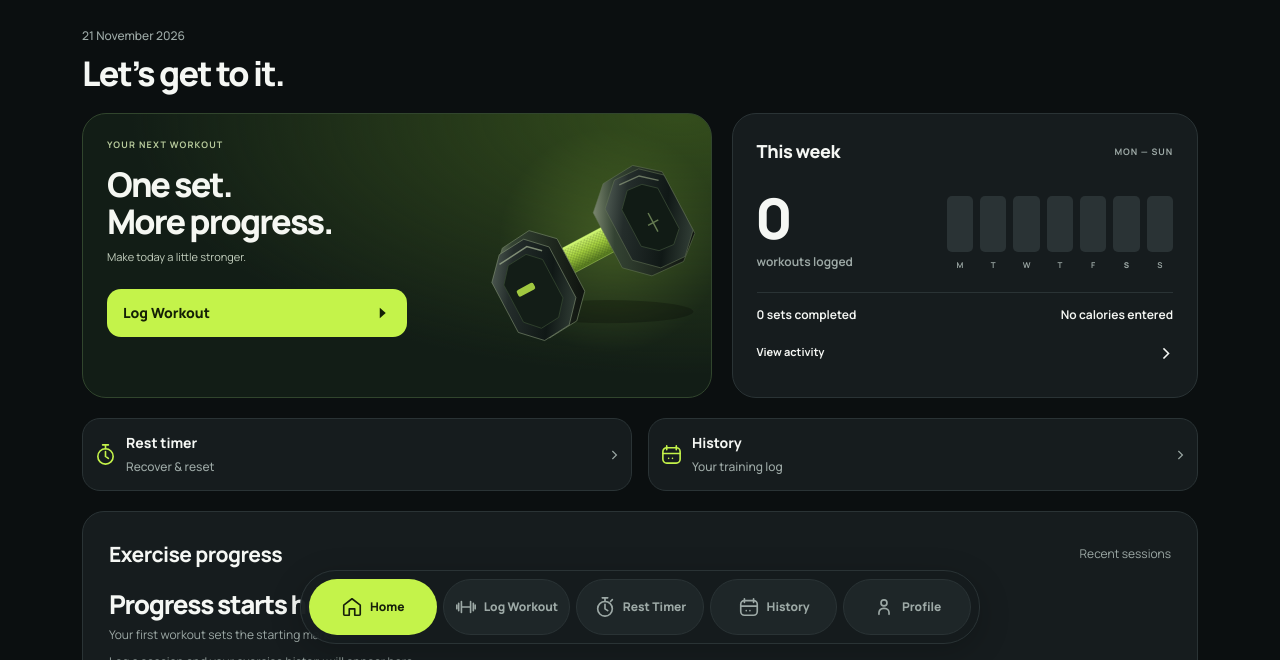
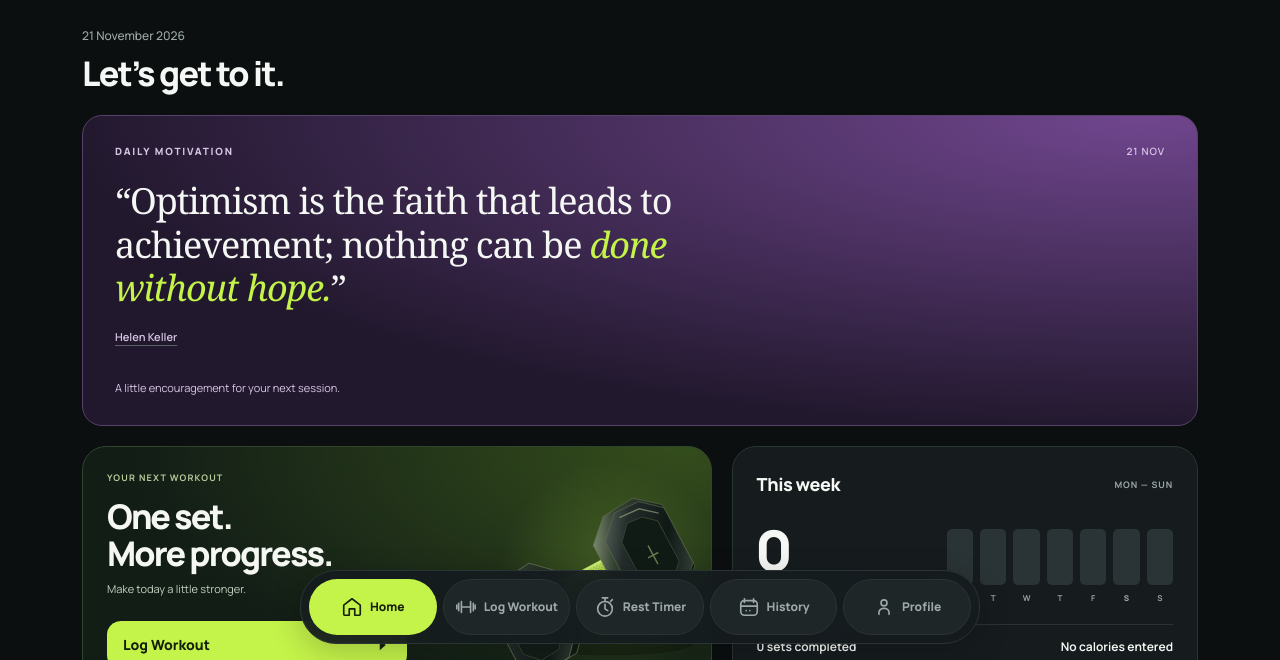
Before and after one commit to KushaCodes1901/setlog, a plain HTML site: page index.html in a window 1280 px wide. Shown: the part 140-800 px from the top of the page. Drawn offline with Linux system fonts and the light colour scheme.

Commit message:
Add daily motivation cards with gradient themes

```diff
--- /dev/null
+++ b/assets/css/daily-motivation.css
@@ -0,0 +1,62 @@
+.daily-motivation {
+  --poster-text: #f5f7f4;
+  --poster-muted: #c2d2b6;
+  --poster-base: #121d16;
+  --poster-glow: #476826;
+  --poster-border: #3b512e;
+  position: relative;
+  isolation: isolate;
+  display: flex;
+  flex-direction: column;
+  gap: 24px;
+  min-height: 292px;
+  margin-top: 22px;
+  padding: 24px;
+  border: 1px solid var(--poster-border);
+  border-radius: 20px;
+  background: radial-gradient(ellipse at 95% 0%, var(--poster-glow) 0, transparent 72%), var(--poster-base);
+  color: var(--poster-text);
+  overflow: hidden;
+}
+.daily-motivation-header { display: flex; justify-content: space-between; align-items: center; gap: 16px; }
+.daily-motivation .daily-motivation-label, .daily-motivation-edition {
+  margin: 0;
+  color: var(--poster-muted);
+  font-size: 9px;
+  line-height: 1.5;
+  font-weight: 800;
+  letter-spacing: .18em;
+  text-transform: uppercase;
+}
+.daily-motivation-edition { white-space: nowrap; letter-spacing: .1em; font-weight: 600; }
+.daily-motivation-body { flex: 1; display: flex; flex-direction: column; justify-content: center; align-items: flex-start; }
+.daily-motivation .daily-motivation-text {
+  max-width: 29ch;
+  margin: 0;
+  padding: 0;
+  border: 0;
+  color: var(--poster-text);
+  font: 400 clamp(26px, 5.8vw, 35px)/1.2 Georgia, 'Times New Roman', serif;
+  letter-spacing: -.03em;
+  text-wrap: pretty;
+  overflow-wrap: anywhere;
+}
+.daily-motivation-text em { color: var(--lime); font-style: italic; }
+.daily-motivation-author { display: inline-flex; align-items: center; min-height: 44px; max-width: 100%; margin-top: 6px; color: var(--poster-muted); font-size: 11px; font-weight: 600; text-decoration: underline; text-decoration-color: #9eada779; text-underline-offset: 4px; }
+.daily-motivation-author:hover { color: var(--poster-text); }
+.daily-motivation-author:focus-visible { outline: 2px solid var(--lime); outline-offset: 3px; border-radius: 3px; }
+.daily-motivation .daily-motivation-note { margin: 0; color: var(--poster-muted); font-size: 10px; line-height: 1.6; }
+/* A shared corner glow echoes the Home workout card, with five color mixes. */
+.daily-motivation[data-style='forest'] { --poster-base: #121d16; --poster-glow: #476826; --poster-border: #3b512e; --poster-muted: #c2d2b6; }
+.daily-motivation[data-style='teal'] { --poster-base: #102323; --poster-glow: #236d65; --poster-border: #315a55; --poster-muted: #bbd9d4; }
+.daily-motivation[data-style='amethyst'] { --poster-base: #21182d; --poster-glow: #70468e; --poster-border: #59406b; --poster-muted: #d7c5e5; }
+.daily-motivation[data-style='indigo'] { --poster-base: #151e31; --poster-glow: #3d5f98; --poster-border: #374c6c; --poster-muted: #c4d2e7; }
+.daily-motivation[data-style='berry'] { --poster-base: #291922; --poster-glow: #8d405f; --poster-border: #68384b; --poster-muted: #e3c2d0; }
+.daily-motivation[data-length='long'] .daily-motivation-text { font-size: clamp(24px, 5.2vw, 31px); }
+@media (min-width: 600px) {
+  .daily-motivation { min-height: 270px; padding: 28px 32px; gap: 20px; }
+  .daily-motivation .daily-motivation-text { font-size: 36px; }
+  .daily-motivation[data-length='long'] .daily-motivation-text { font-size: 30px; }
+  .daily-motivation .daily-motivation-label, .daily-motivation-edition { font-size: 10px; }
+  .daily-motivation .daily-motivation-note { font-size: 11px; }
+}
--- a/assets/js/app.js
+++ b/assets/js/app.js
@@ -727,6 +727,7 @@ function renderRecordsReport(records, sessions) {
   report.querySelectorAll('[data-home-action]').forEach(button => { button.onclick = () => selectView(button.dataset.homeAction); });
   report.insertBefore(homeDashboard.render(sessions, () => { historyCalendar.select(new Date().toLocaleDateString('en-GB')); selectView('history'); }), report.querySelector('.home-quick-actions'));
   report.querySelector('.home-message').textContent = new Date().toLocaleDateString('en-GB', { day: 'numeric', month: 'long', year: 'numeric' });
+  report.querySelector('.home-welcome').append(dailyMotivation.render(sessions));
   const log = report.querySelector('.home-log-button');
   log.querySelector('span').textContent = hasDraft ? 'Resume workout' : 'Log Workout';
   log.onclick = () => selectView('log', { restoreScroll: true });
@@ -1133,8 +1134,17 @@ window.addEventListener('storage', event => {
   if (event.key === storageKey && activeView === 'home') showHome();
   if (event.key === storageKey && activeView === 'profile') appProfile.show();
 });
+function refreshHomeMotivation() {
+  if (document.hidden || activeView !== 'home') return;
+  try {
+    if (dailyMotivation.refresh(readStorage().sessions)) {
+      document.querySelector('.home-message').textContent = new Date().toLocaleDateString('en-GB', { day: 'numeric', month: 'long', year: 'numeric' });
+    }
+  } catch {}
+}
+setInterval(refreshHomeMotivation, 60000);
 document.addEventListener('visibilitychange', () => {
-  if (!document.hidden) refreshToday();
+  if (!document.hidden) { refreshToday(); refreshHomeMotivation(); }
 });
 if ('serviceWorker' in navigator && location.protocol !== 'file:') {
   navigator.serviceWorker.register('./sw.js', { updateViaCache: 'none' }).then(registration => {
--- /dev/null
+++ b/assets/js/daily-motivation.js
@@ -0,0 +1,128 @@
+const dailyMotivation = (() => {
+  const storageKey = 'setlog-daily-motivation-v1';
+  const all = ['ready', 'rest', 'done', 'return'];
+  const messages = [
+    { id: 'king-adjust', text: 'Champions adjust.', author: 'Billie Jean King', source: 'https://www.billiejeanking.com/battle-of-the-sexes/', contexts: all },
+    { id: 'king-pressure', text: 'Pressure is a privilege.', author: 'Billie Jean King', source: 'https://www.billiejeanking.com/tennis/', contexts: ['ready'] },
+    { id: 'serena-believe', text: 'You have to continue to work hard and believe in yourself.', author: 'Serena Williams', source: 'https://www.wtatennis.com/news/1440009/serena-williams-is-us-open-ready-i-have-more-fire-in-my-belly', contexts: ['ready', 'done', 'return'] },
+    { id: 'keller-hope', text: 'Optimism is the faith that leads to achievement; nothing can be done without hope.', author: 'Helen Keller', source: 'https://afb.org/about-afb/history/helen-keller/helen-keller-quotes/helen-keller-quotes-optimism', contexts: all },
+    { id: 'clear-systems', text: 'You do not rise to the level of your goals. You fall to the level of your systems.', author: 'James Clear', source: 'https://jamesclear.com/quotes/you-do-not-rise-to-the-level-of-your-goals-you-fall-to-the-level-of-your-systems', contexts: ['ready', 'done'] },
+    { id: 'roosevelt-arena', text: 'The credit belongs to the man who is actually in the arena', author: 'Theodore Roosevelt', source: 'https://www.theodorerooseveltcenter.org/encyclopedia/culture-and-society/man-in-the-arena/', contexts: ['ready', 'done'] },
+    ...[
+      ['show-up', 'Show up for yourself. Let today’s effort be enough.', all],
+      ['pace', 'Your pace can change. Your direction can stay.', all],
+      ['focus', 'Bring your focus. Make the next step count.', ['ready']],
+      ['ordinary', 'Strong routines are built one ordinary day at a time.', all],
+      ['quiet-work', 'Give yourself credit for the work nobody else sees.', ['done', 'rest']],
+      ['begin', 'Come as you are. Take the next step from here.', ['ready', 'return']],
+      ['kind', 'Keep your standards kind and your effort honest.', all],
+      ['courage', 'A little patience. A little courage. Another step forward.', all],
+      ['tomorrow', 'Save some energy for tomorrow. You’re building for the long run.', ['rest', 'done']],
+      ['back-yourself', 'Back yourself. Keep building something you can be proud of.', ['ready', 'done']],
+      ['one-day', 'One day at a time is still a way forward.', all],
+      ['curious', 'Stay curious. Small adjustments can open new doors.', all],
+      ['breathe', 'Leave room for both ambition and breathing space.', all],
+      ['real-life', 'Build a routine that has room for real life.', all],
+      ['again', 'There is strength in beginning again.', ['return', 'ready']],
+      ['quiet', 'Trust the quiet work. It counts too.', all],
+      ['recharge', 'You don’t have to earn a moment to recharge.', ['rest']],
+      ['rest-space', 'Give your next session a little breathing room.', ['rest']],
+      ['credit', 'You made time for yourself today. That deserves some credit.', ['done']],
+      ['fresh-start', 'Start from where you are, with what you have today.', ['return', 'ready']]
+    ].map(([id, text, contexts]) => ({ id, text, contexts }))
+  ];
+  let remembered;
+  const ordinal = date => Math.floor(Date.UTC(date.getFullYear(), date.getMonth(), date.getDate()) / 86400000);
+  const dayKey = date => [date.getFullYear(), String(date.getMonth() + 1).padStart(2, '0'), String(date.getDate()).padStart(2, '0')].join('-');
+
+  function sessionDay(value) {
+    if (typeof value !== 'string') return null;
+    const match = /^(\d{1,2})\/(\d{1,2})\/(\d{4})$/.exec(value);
+    if (!match) return null;
+    const [, d, m, y] = match.map(Number);
+    const date = new Date(y, m - 1, d);
+    return date.getFullYear() === y && date.getMonth() === m - 1 && date.getDate() === d ? ordinal(date) : null;
+  }
+
+  function contextFor(sessions, now) {
+    const today = ordinal(now);
+    const entries = sessions.map(session => ({ session, day: sessionDay(session.date) })).filter(entry => entry.day !== null && entry.day <= today);
+    const training = entries.filter(({ session }) => !session.restDay && session.exercises?.length);
+    if (training.some(entry => entry.day === today)) return 'done';
+    if (entries.some(entry => entry.day === today && entry.session.restDay)) return 'rest';
+    if (training.length && today - Math.max(...training.map(entry => entry.day)) >= 7) return 'return';
+    return 'ready';
+  }
+
+  function choose(context, now) {
+    const day = dayKey(now);
+    let saved = remembered;
+    if (remembered?.day !== day) {
+      try { saved = JSON.parse(localStorage.getItem(storageKey)) ?? remembered; } catch {}
+    }
+    const existing = messages.find(message => saved?.day === day && message.id === saved.id);
+    if (existing) { remembered = saved; return existing; }
+    const eligible = messages.filter(message => message.contexts.includes(context) && Boolean(message.author) === (ordinal(now) % 2 === 0));
+    const choices = eligible.filter(message => message.id !== saved?.id);
+    const message = choices[Math.floor(ordinal(now) / 2) % choices.length];
+    remembered = { day, id: message.id };
+    try { localStorage.setItem(storageKey, JSON.stringify(remembered)); } catch {}
+    return message;
+  }
+
+  function render(sessions, now = new Date()) {
+    const context = contextFor(sessions, now);
+    const message = choose(context, now);
+    const card = document.createElement('aside');
+    card.className = 'daily-motivation';
+    card.setAttribute('aria-label', 'Daily motivation');
+    card.dataset.day = dayKey(now);
+    card.dataset.message = message.id;
+    card.dataset.context = context;
+    const style = ['forest', 'teal', 'amethyst', 'indigo', 'berry'][Array.from(message.id).reduce((sum, letter) => sum + letter.charCodeAt(0), 0) % 5];
+    card.dataset.style = style;
+    card.dataset.length = message.text.length > 100 ? 'long' : 'short';
+    const header = document.createElement('div');
+    header.className = 'daily-motivation-header';
+    const label = document.createElement('p');
+    label.className = 'daily-motivation-label';
+    label.textContent = 'Daily motivation';
+    const edition = document.createElement('span');
+    edition.className = 'daily-motivation-edition';
+    edition.textContent = now.toLocaleDateString('en-GB', { day: '2-digit', month: 'short' });
+    header.append(label, edition);
+    const text = document.createElement(message.author ? 'blockquote' : 'p');
+    text.className = 'daily-motivation-text';
+    const words = message.text.split(' ');
+    const highlight = document.createElement('em');
+    highlight.textContent = words.splice(-Math.min(3, words.length)).join(' ');
+    text.append((message.author ? '“' : '') + (words.length ? words.join(' ') + ' ' : ''), highlight, message.author ? '”' : '');
+    const body = document.createElement('div');
+    body.className = 'daily-motivation-body';
+    body.append(text);
+    card.append(header, body);
+    if (message.author) {
+      const author = document.createElement('a');
+      author.className = 'daily-motivation-author';
+      author.textContent = message.author;
+      author.href = message.source;
+      author.target = '_blank';
+      author.rel = 'noopener noreferrer';
+      author.setAttribute('aria-label', 'Quote by ' + message.author + ' — read source (opens in a new tab)');
+      body.append(author);
+    }
+    const foot = document.createElement('p');
+    foot.className = 'daily-motivation-note';
+    foot.textContent = { ready: 'A little encouragement for your next session.', rest: 'Rest day logged. Make room to recharge.', done: 'Workout logged. Give yourself a little credit.', return: 'A fresh start, at your pace.' }[context];
+    card.append(foot);
+    return card;
+  }
+
+  function refresh(sessions, now = new Date()) {
+    const current = document.querySelector('.daily-motivation');
+    if (!current || (current.dataset.day === dayKey(now) && current.dataset.context === contextFor(sessions, now))) return false;
+    current.replaceWith(render(sessions, now));
+    return true;
+  }
+  return { render, refresh };
+})();
--- a/sw.js
+++ b/sw.js
@@ -1,4 +1,4 @@
-const cacheName = 'setlog-offline-v99';
+const cacheName = 'setlog-offline-v103';
 const home = new URL('./', self.location.href).href;
 const assets = [
   'assets/media/learning/treadmill-character.webp',
@@ -208,6 +208,8 @@ const assets = [
   'assets/css/mobile.css',
   'assets/fonts/manrope-variable.ttf',
   'assets/media/illustrations/training-hero.svg',
+  'assets/js/daily-motivation.js?v=gradients-1',
+  'assets/css/daily-motivation.css?v=gradients-1',
   'assets/js/home-dashboard.js',
   'assets/css/startup.css',
   'assets/js/startup.js',
@@ -224,7 +226,7 @@ const assets = [
   'assets/js/personal-records.js',
   'assets/js/exercise-progress.js',
   'assets/js/exercise-timer.js',
-  'assets/js/app.js?v=home-records-2',
+  'assets/js/app.js?v=daily-motivation-1',
   'assets/js/desktop.js',
   'assets/css/desktop.css',
   'assets/css/tablet.css?v=responsive-2',
```
Also changed, not shown: index.html (+3 -1 lines), 1 other file.
